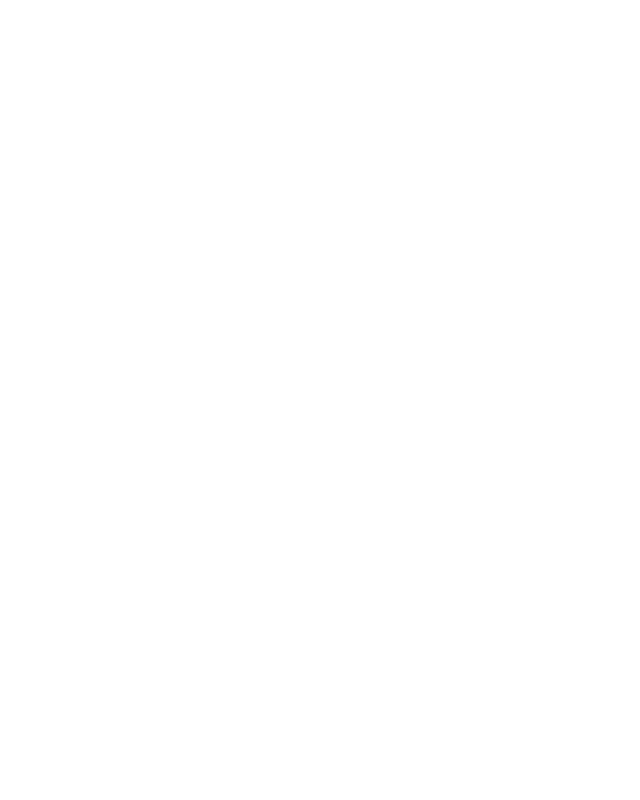
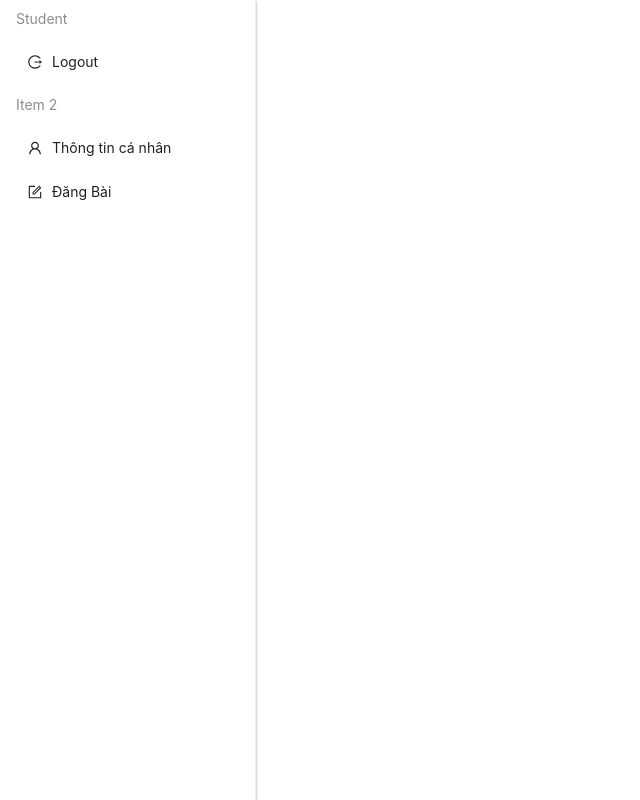
Before and after one commit to tutruong193/webtopup, a React (Create React App) app: page /system/student in a window 1280 px wide. Before the commit this address had no page. Shown: the whole page, without its empty margins (0-640 px from the left). Built offline with nearby package versions, Linux system fonts and the light colour scheme.

Commit message:
createStudentPageframe

```diff
--- /dev/null
+++ b/src/pages/StudentPage/StudentPage.jsx
@@ -0,0 +1,57 @@
+import React, { useState } from 'react'
+import { getItem } from '../../utilis';
+import { UserOutlined, FormOutlined, LogoutOutlined, MailOutlined, SettingOutlined } from '@ant-design/icons'
+import { Menu } from 'antd'
+
+const StudentPage = () => {
+    const items = [
+        getItem('Student', 'grp', null, [getItem('Logout', 'logout', <LogoutOutlined />)], 'group'),
+        getItem('Item 2', 'g2', null, [getItem('Thông tin cá nhân', 'user', <UserOutlined />), getItem('Đăng Bài', 'postBlog', <FormOutlined />)], 'group'),
+    ];
+    const renderPage = (key) => {
+        switch (key) {
+            case 'user':
+                return (
+                    <div></div>
+                )
+            case 'event':
+                return (
+                   <div/>
+
+                )
+            case 'logout':
+                return (
+                    <div>logout</div>
+                )
+            default:
+                return <></>
+        }
+    }
+    const [keySelected, setKeySelected] = useState('')
+
+    const handleOnCLick = ({ key }) => {
+        setKeySelected(key)
+    }
+    return (
+        <>
+            <div style={{ display: 'flex' }}>
+                <Menu
+                    mode="inline"
+                    style={{
+                        width: 256,
+                        boxShadow: '1px 1px 2px #ccc',
+                        height: '100vh',
+                    }}
+                    items={items}
+                    onClick={handleOnCLick}
+                />
+                <div style={{ flex: 1, padding: '15px' }}>
+                    {renderPage(keySelected)}
+                </div>
+            </div>
+
+        </>
+    )
+}
+
+export default StudentPage
--- a/src/routes/index.js
+++ b/src/routes/index.js
@@ -1,6 +1,7 @@
 import AdminPage from "../pages/AdminPage/AdminPage";
 import HomePage from "../pages/HomePage/HomePage";
 import SignInPage from "../pages/SignInPage/SignInPage";
+import StudentPage from "../pages/StudentPage/StudentPage";
 export const routes = [
     {
         path: '/',
@@ -17,4 +18,9 @@
         page: AdminPage,
         isShowHeader: false,
     },
+    {
+        path: '/system/student',
+        page: StudentPage,
+        isShowHeader: false,
+    },
 ]
```
Also changed, not shown: src/components/StudentComponent/StudentAccount/StudentAccount.jsx (added, +11 -0 lines), src/components/StudentComponent/StudentPostBlog/StudentPostBlog.jsx (added, +11 -0 lines), src/components/StudentComponent/StudentAccount/style.jsx (added), src/components/StudentComponent/StudentPostBlog/style.jsx (added).
